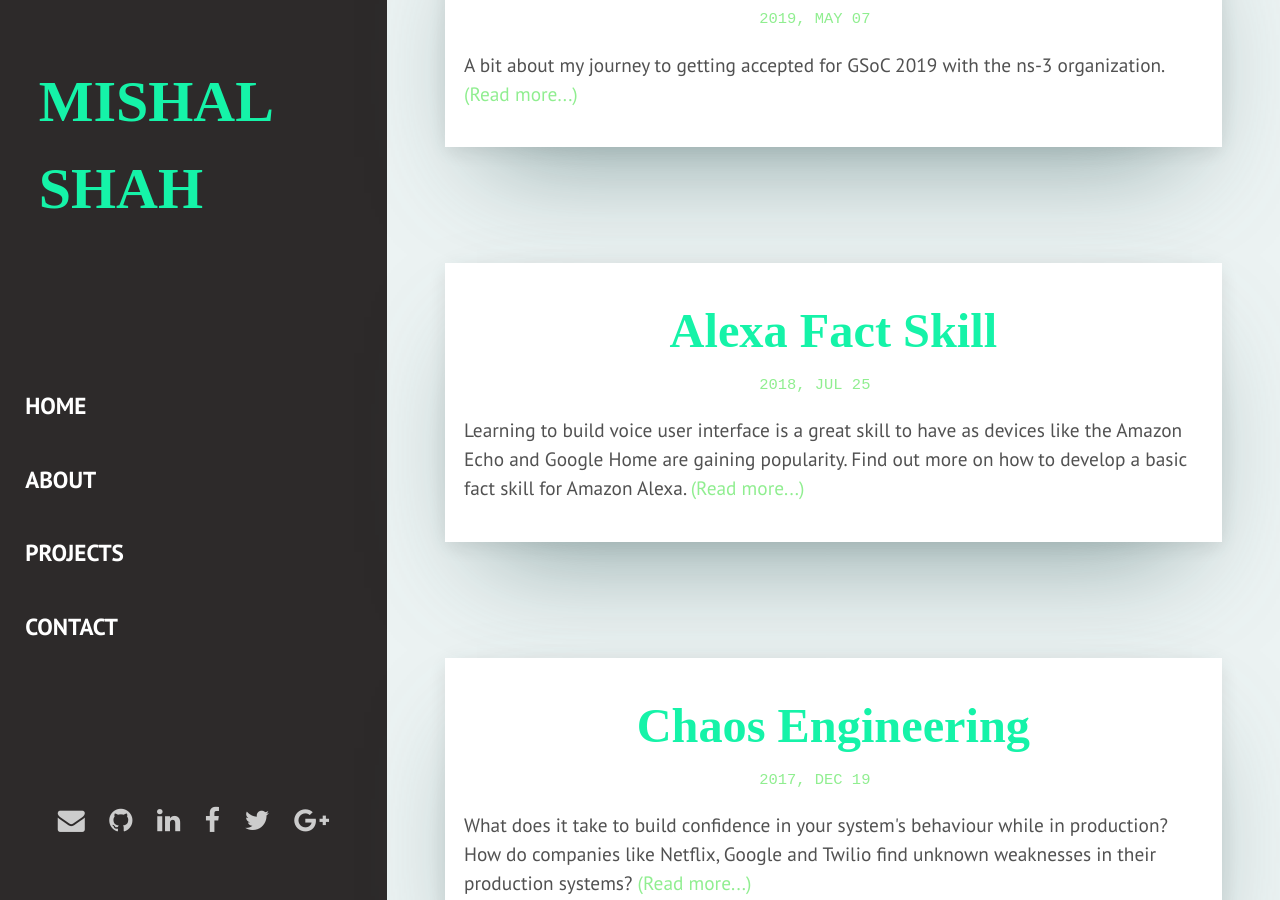
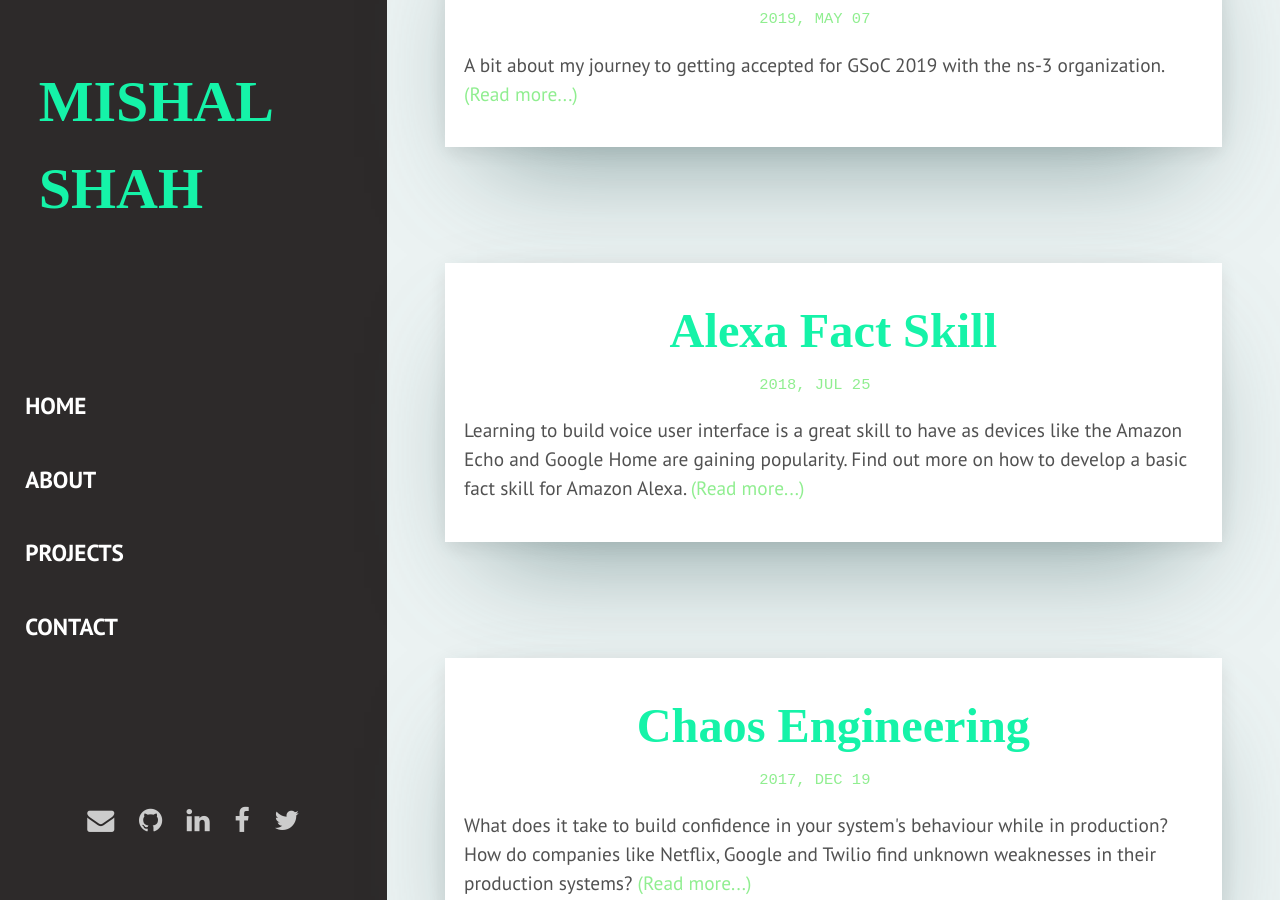
Before and after one commit to mishal23/jekyll-blog, a Jekyll site: the page built from index.html, in a window 1280 px wide and 900 px high, scrolled down 546 px. Built offline with Jekyll 4.4.1, drawn with Linux system fonts in a browser that asks for light colours; some web fonts are replaced; the list of posts is cut into pages by our own code.

Commit message:
removes google+ icon

```diff
--- a/_includes/sidebar.html
+++ b/_includes/sidebar.html
@@ -18,7 +18,6 @@
       <li class="social-items"><a href="https://linkedin.com/{{site.linkedin}}" class="social-links"><i class="social-icons fa fa-linkedin" aria-hidden="true"></i></a></li>
       <li class="social-items"><a href="https://www.facebook.com/{{site.facebook}}" class="social-links"><i class="social-icons fa fa-facebook" aria-hidden="true"></i></a></li>
       <li class="social-items"><a href="https://twitter.com/{{site.twitter}}" class="social-links"><i class="social-icons fa fa-twitter" aria-hidden="true"></i></a></li>
-      <li class="social-items"><a href="https://plus.google.com/{{site.google-plus}}" class="social-links"><i class="social-icons fa fa-google-plus" aria-hidden="true"></i></a></li>
     </div>
 
   </div>
```
